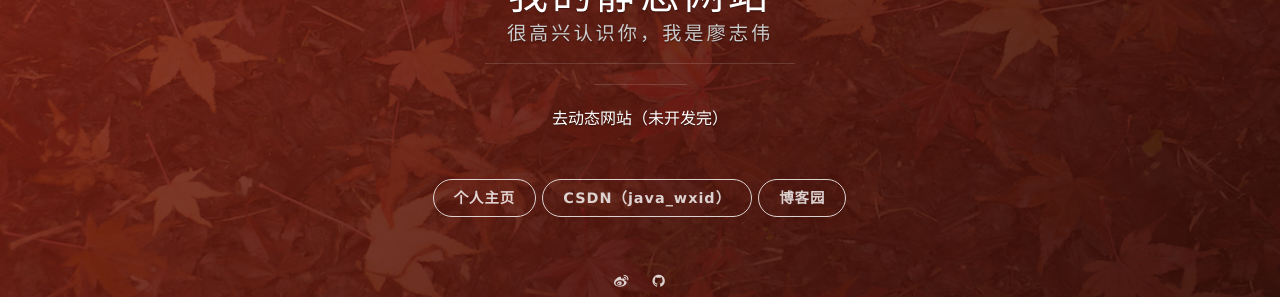
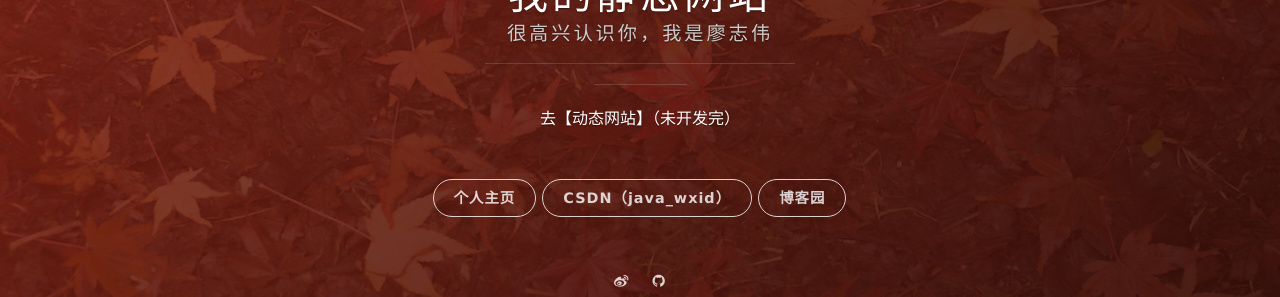
Before and after one commit to BoomManager/BoomManager.github.io, a Jekyll site: the page built from index.html, in a window 1280 px wide. Shown: the part 375-672 px from the top of the page. Built offline with Jekyll 4.4.1, drawn with Linux system fonts in a browser that asks for light colours; nearby versions of some CDN libraries; the list of posts is cut into pages by our own code; comment, search, counter and statistics services are not loaded.

Commit message:
个人网站

```diff
--- a/_config.yml
+++ b/_config.yml
@@ -1,7 +1,7 @@
 # Basic
 title: 我的静态网站
 subtitle: 很高兴认识你，我是廖志伟
-welcome_message: <a href="http://139.224.137.74:8080/" target="_blank">去动态网站（未开发完）</a>
+welcome_message: <a href="http://139.224.137.74:8080/" target="_blank">去【动态网站】（未开发完）</a>
 description:
 creator: <a href="http://onev.cat">@onevcat</a>
 
```
